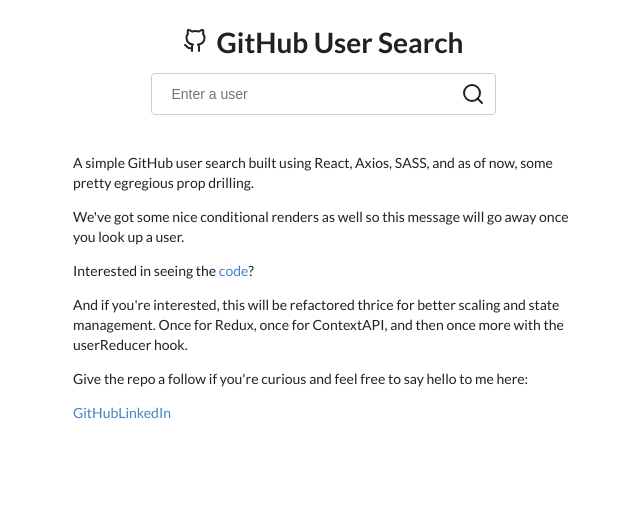
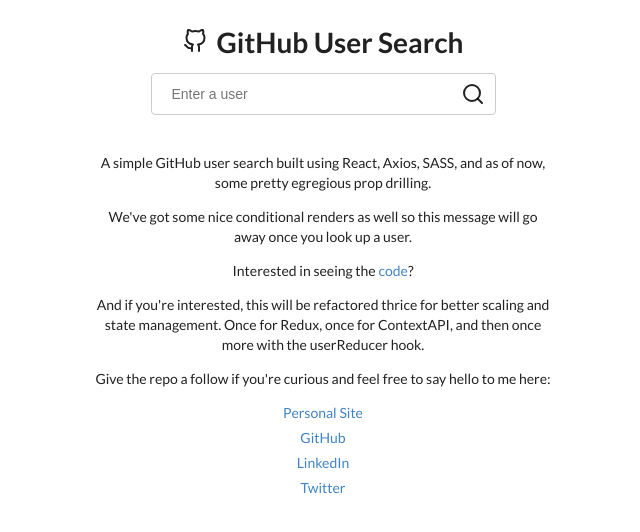
Before and after one commit to GCJ2/GitHub-User-Search, a React (Create React App) app: page / in a window 1280 px wide. Shown: the top 532 px of the page, without its empty margins (317-957 px from the left). Built offline with nearby package versions, Linux system fonts and the light colour scheme.

Commit message:
Finished about page and simple styling tweaks

```diff
--- a/src/App.js
+++ b/src/App.js
@@ -8,7 +8,6 @@
 const App = () => {
 
   const [userInfo, setUserInfo] = useState(null);
-  console.log(userInfo)
 
   const fetchUser = (user) => {
     axios.get(`https://api.github.com/users/${user}`)
--- a/src/components/About/About.js
+++ b/src/components/About/About.js
@@ -18,9 +18,18 @@
         once more with the userReducer hook.</p>
       <p>Give the repo a follow if you're curious and feel free to say hello to me here:</p>
       <div className='contact-links'>
-        <a href="https://github.com/GCJ2/">GitHub</a>
-        <a href="https://www.linkedin.com/in/gregorycjohnston/">LinkedIn</a>
-
+        <a href="http://www.gregorycjohnston.com/"
+           rel='noopener noreferrer'
+           target='_blank'>Personal Site</a>
+        <a href="https://github.com/GCJ2/"
+           rel='noopener noreferrer'
+          target='_blank'>GitHub</a>
+        <a href="https://www.linkedin.com/in/gregorycjohnston/"
+           rel='noopener noreferrer'
+          target='_blank'>LinkedIn</a>
+        <a href="http://www.twitter.com/gregisliving"
+           rel='noopener noreferrer'
+           target='_blank'>Twitter</a>
       </div>
     </div>
   );
--- a/src/components/About/About.scss
+++ b/src/components/About/About.scss
@@ -1,5 +1,14 @@
 .about-section {
-  padding-top: 20px;
+  padding: 20px 20px 0 20px;
   max-width: 500px;
   margin: auto;
+  text-align: center;
+
+  .contact-links {
+    a {
+      padding-bottom: 5px;
+    }
+    display: flex;
+    flex-direction: column;
+  }
 }
--- a/src/components/RepoCard/RepoCard.scss
+++ b/src/components/RepoCard/RepoCard.scss
@@ -1,3 +1,5 @@
 .repo-card {
   border-bottom: 1px solid grey;
+  //margin: 5px 0 5px 0;
+  padding: 5px 0 5px 0;
 }
```
Also changed, not shown: 1 other file (tests, documents, lock files or other folders).
